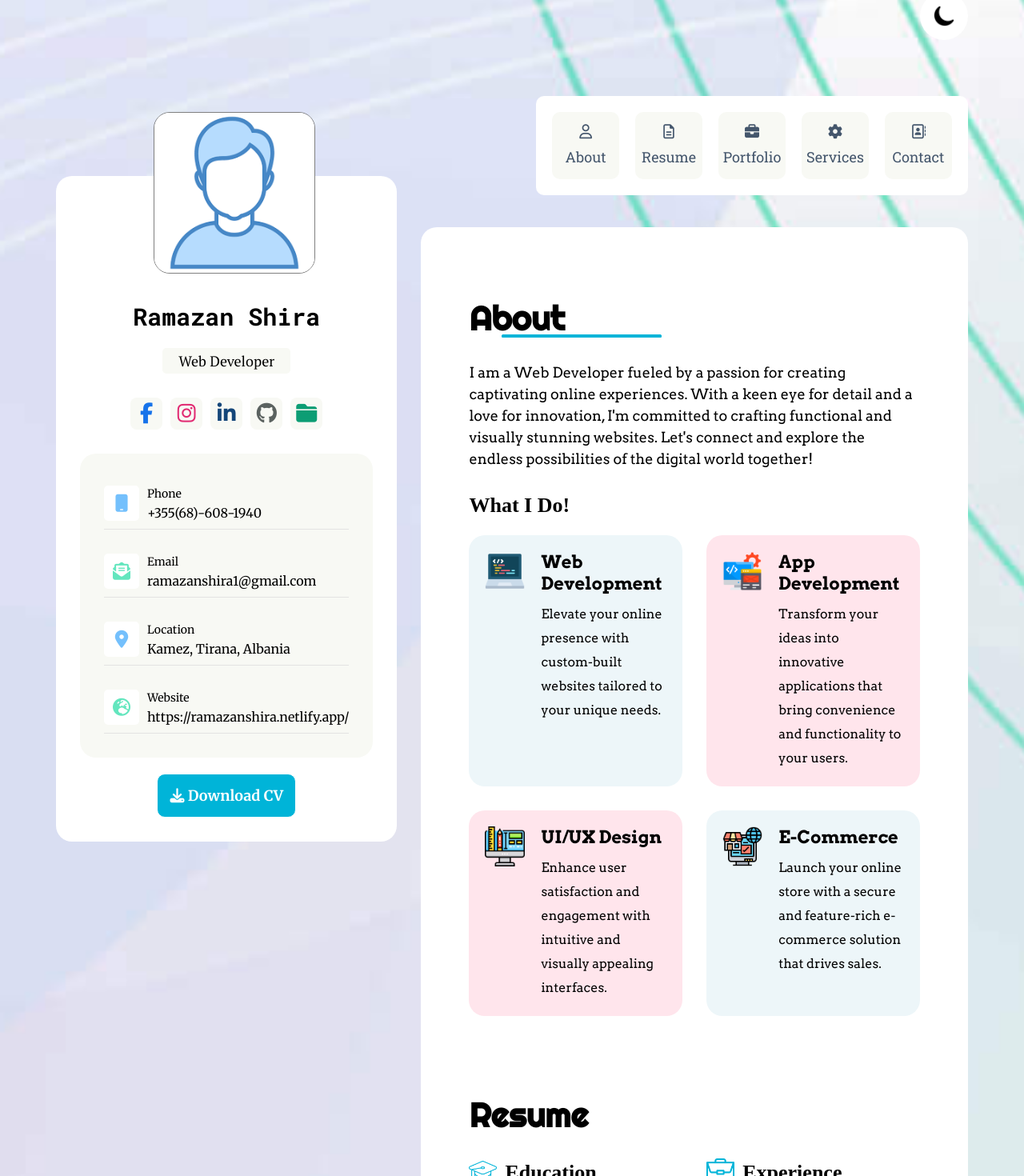
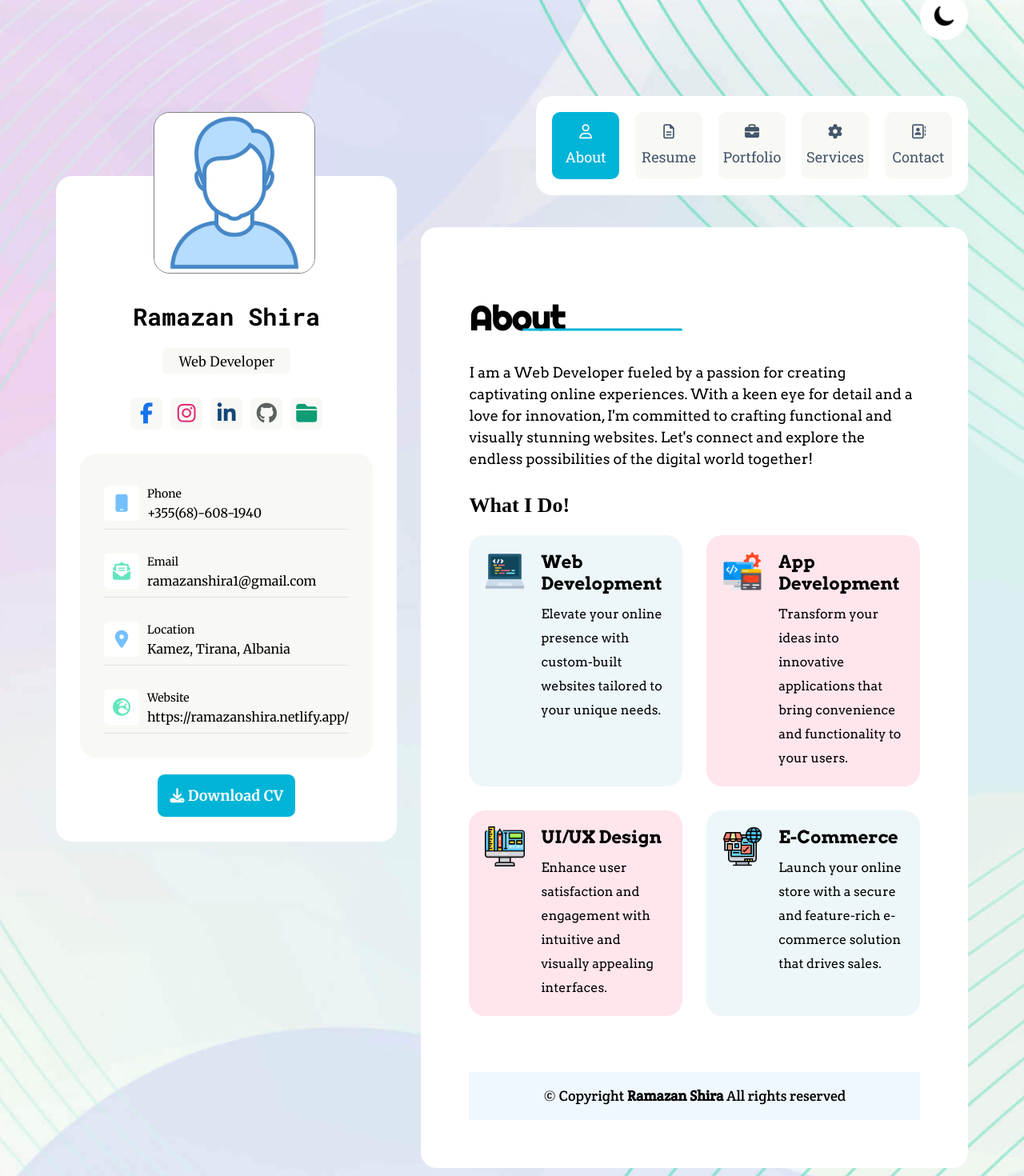
Before and after one commit to ramazan-shira/Personal_Porfolio, a React (Create React App) app: page / in a window 1280 px wide. Shown: the part 80-1550 px from the top of the page at 80% size. Built offline with nearby package versions, Linux system fonts and the light colour scheme; a web font is replaced by a local one.

Commit message:
Visual changes

```diff
--- a/src/Personal-Info/personalinfo.css
+++ b/src/Personal-Info/personalinfo.css
@@ -7,7 +7,8 @@
   padding: 30px;
   background-color: white;
   border-radius: 20px;
-  position: -webkit-sticky;
+  position: sticky;
+  top: 130px;
   height: max-content;
   display: block;
 }
--- a/src/Personal-web/About/about.css
+++ b/src/Personal-web/About/about.css
@@ -23,8 +23,8 @@
   width: 200px;
   height: 3px;
   background-color: #00b4d8;
-  left: 49%;
-  top: 62.5%;
+  left: 51%;
+  top: 61.5%;
   transform: translatey(-50%);
   border-radius: 5px;
   margin-bottom: 30px;
--- a/src/Personal-web/Contact/ContactForm.jsx
+++ b/src/Personal-web/Contact/ContactForm.jsx
@@ -7,7 +7,9 @@ const ContactForm = () => {
         <input type="text" placeholder="Name" />
         <input type="email" placeholder="Email" />
         <textarea placeholder="Message" color="30" rows="1"></textarea>
-        <button type="submit">Submit</button>
+        <button type="submit" id="submit">
+          Submit
+        </button>
       </form>
     </div>
   );
--- a/src/Personal-web/Contact/contact.css
+++ b/src/Personal-web/Contact/contact.css
@@ -17,8 +17,8 @@
   width: 200px;
   height: 3px;
   background-color: #00b4d8;
-  left: 49%;
-  top: 62.5%;
+  left: 54%;
+  top: 61.5%;
   transform: translatey(-50%);
   border-radius: 5px;
   margin-bottom: 30px;
@@ -72,7 +72,7 @@ textarea:focus {
   border-bottom: 2px solid #00b4d8;
 }
 
-.contact-form button {
+#submit {
   padding: 12px 25px;
   background-color: transparent;
   font-size: 18px;
@@ -84,7 +84,7 @@ textarea:focus {
   border: 1px solid #44566c;
 }
 
-.contact-form button:hover {
+#submit {
   background-color: #00b4d8;
   color: white;
   cursor: pointer;
--- a/src/Personal-web/Navbar/Navbar.jsx
+++ b/src/Personal-web/Navbar/Navbar.jsx
@@ -1,10 +1,13 @@
 import Navtabs from "./Navtabs.jsx";
 import "./navbar.css";
 
-const Navbar = () => {
+const Navbar = (props) => {
   return (
     <div className="navbar">
-      <Navtabs />
+      <Navtabs
+        setSelected={props.setSelected}
+        selectedTab={props.selectedTab}
+      />
     </div>
   );
 };
--- a/src/Personal-web/Navbar/Navtabs.jsx
+++ b/src/Personal-web/Navbar/Navtabs.jsx
@@ -1,9 +1,46 @@
 import Tab from "./Tab";
 
-const Navtabs = () => {
+const Navtabs = (props) => {
+  const tabs = [
+    {
+      name: "About",
+      id: "about",
+      icon: "fa-regular fa-user",
+    },
+    {
+      name: "Resume",
+      id: "resume",
+      icon: "fa-regular fa-file-lines",
+    },
+    {
+      name: "Portfolio",
+      id: "portfolio",
+      icon: "fa-solid fa-briefcase",
+    },
+    {
+      name: "Services",
+      id: "services",
+      icon: "fa-solid fa-gear",
+    },
+    {
+      name: "Contact",
+      id: "contact",
+      icon: "fa-regular fa-address-book",
+    },
+  ];
+
   return (
-    <div className="navtabs">
-      <Tab />
+    <div className="tabs">
+      {tabs.map((tab) => (
+        <Tab
+          key={tab.id}
+          id={tab.id}
+          title={tab.name}
+          icon={tab.icon}
+          setSelected={props.setSelected}
+          active={props.selectedTab === tab.id}
+        />
+      ))}
     </div>
   );
 };
--- a/src/Personal-web/Navbar/Tab.jsx
+++ b/src/Personal-web/Navbar/Tab.jsx
@@ -1,33 +1,18 @@
 import "./navbar.css";
 
-const Tab = () => {
+const Tab = (props) => {
+  const handleTabClick = () => {
+    props.setSelected(props.id);
+  };
+
   return (
-    <div className="tabs">
-      <button className="tab">
-        <i class="fa-regular fa-user"></i>
-        <span>About</span>
-      </button>
-
-      <button className="tab">
-        <i class="fa-regular fa-file-lines"></i>
-        <span>Resume</span>
-      </button>
-
-      <button className="tab">
-        <i class="fa-solid fa-briefcase"></i>
-        <span>Portfolio</span>
-      </button>
-
-      <button className="tab">
-        <i class="fa-solid fa-gear"></i>
-        <span>Services</span>
-      </button>
-
-      <button className="tab">
-        <i class="fa-regular fa-address-book"></i>
-        <span>Contact</span>
-      </button>
-    </div>
+    <button
+      className={`tab ${props.active && "active"}`}
+      onClick={handleTabClick}
+    >
+      <i class={props.icon}></i>
+      <span>{props.title}</span>
+    </button>
   );
 };
 export default Tab;
--- a/src/Personal-web/Navbar/navbar.css
+++ b/src/Personal-web/Navbar/navbar.css
@@ -6,14 +6,25 @@
   align-items: center;
   gap: 20px;
   padding: 20px;
+  background-color: white;
+  border-radius: 20px;
 }
 
-.tab {
+.tab:not(.active) {
   background-color: #f8f9f4;
   display: flex;
   justify-content: center;
   align-items: center;
 }
+
+.active {
+  background-color: #00b4d8;
+  display: flex;
+  justify-content: center;
+  align-items: center;
+  color: white;
+}
+
 button {
   width: 84px;
   height: 84px;
@@ -32,21 +43,11 @@ button {
 
 button:hover {
   background-color: #00b4d8;
-  color: white;
   cursor: pointer;
 }
 
-button:hover {
-  color: white;
-}
-
-.navtabs {
-  display: flex;
-  justify-content: flex-end;
-  align-items: center;
-  background-color: white;
-  border-radius: 10px;
-  width: fit-content;
+.tab:hover {
+  background-color: #00b4d8;
 }
 
 .navbar {
--- a/src/Personal-web/Portfolio/portfolio.css
+++ b/src/Personal-web/Portfolio/portfolio.css
@@ -17,8 +17,8 @@
   width: 200px;
   height: 3px;
   background-color: #00b4d8;
-  left: 49%;
-  top: 62.5%;
+  left: 55%;
+  top: 61.5%;
   transform: translatey(-50%);
   border-radius: 5px;
   margin-bottom: 30px;
--- a/src/Personal-web/Resume/resume.css
+++ b/src/Personal-web/Resume/resume.css
@@ -17,8 +17,8 @@
   width: 200px;
   height: 3px;
   background-color: #00b4d8;
-  left: 49%;
-  top: 62.5%;
+  left: 53%;
+  top: 61.5%;
   transform: translatey(-50%);
   border-radius: 5px;
   margin-bottom: 30px;
--- a/src/Personal-web/Services/services.css
+++ b/src/Personal-web/Services/services.css
@@ -10,8 +10,8 @@
   width: 200px;
   height: 3px;
   background-color: #00b4d8;
-  left: 49%;
-  top: 62.5%;
+  left: 54%;
+  top: 61.5%;
   transform: translatey(-50%);
   border-radius: 5px;
   margin-bottom: 30px;
--- a/src/Personal-web/Web.jsx
+++ b/src/Personal-web/Web.jsx
@@ -6,17 +6,20 @@ import Portfolio from "./Portfolio/Portfolio";
 import Services from "./Services/Services";
 import Contact from "./Contact/Contact";
 import Footer from "./Footer/Footer";
+import { useState } from "react";
 
 const Web = () => {
+  const [selectedTab, setSelected] = useState("about");
+
   return (
     <div className="personal-web-container">
-      <Navbar />
+      <Navbar setSelected={setSelected} selectedTab={selectedTab} />
       <div className="personal-web-content">
-        <About />
-        <Resume />
-        <Portfolio />
-        <Services />
-        <Contact />
+        {selectedTab === "about" && <About />}
+        {selectedTab === "resume" && <Resume />}
+        {selectedTab === "portfolio" && <Portfolio />}
+        {selectedTab === "services" && <Services />}
+        {selectedTab === "contact" && <Contact />}
         <Footer />
       </div>
     </div>
```
